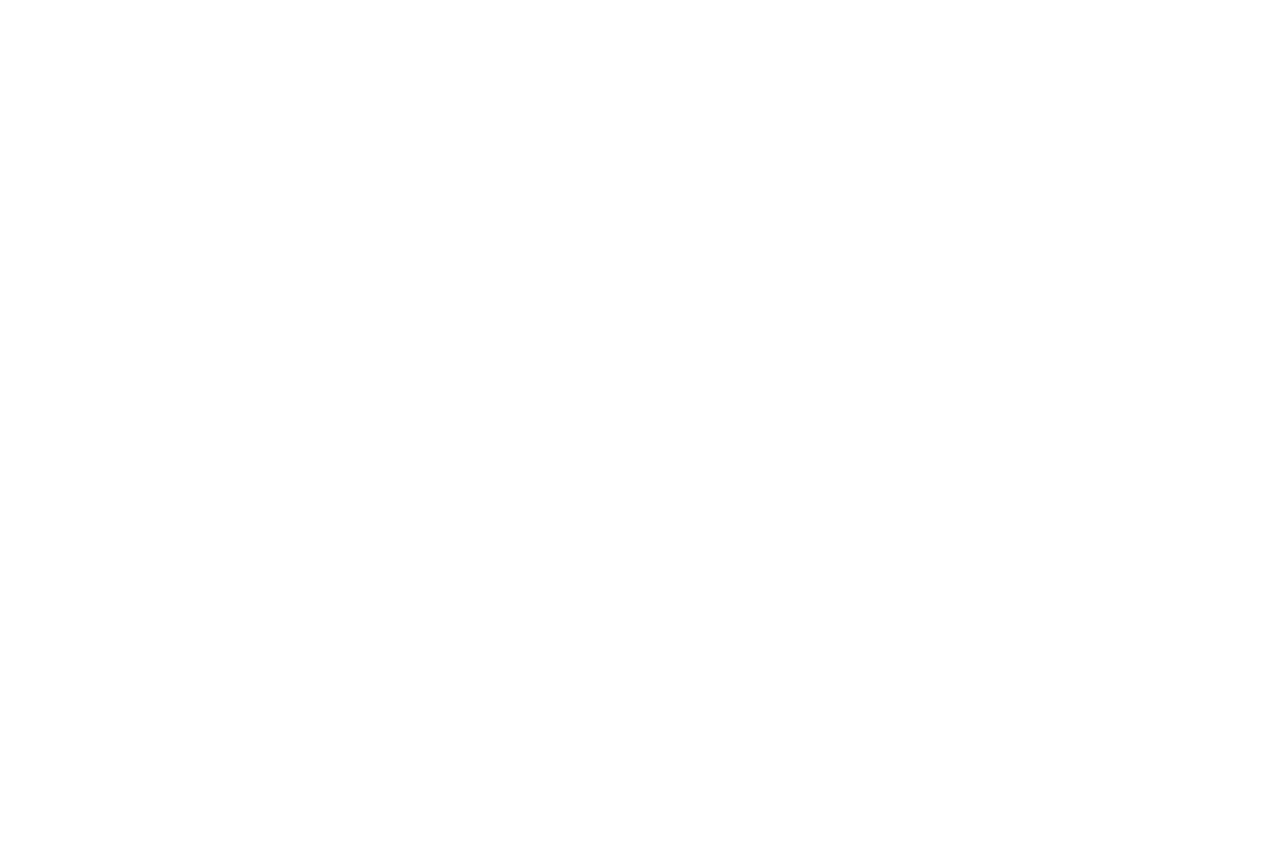
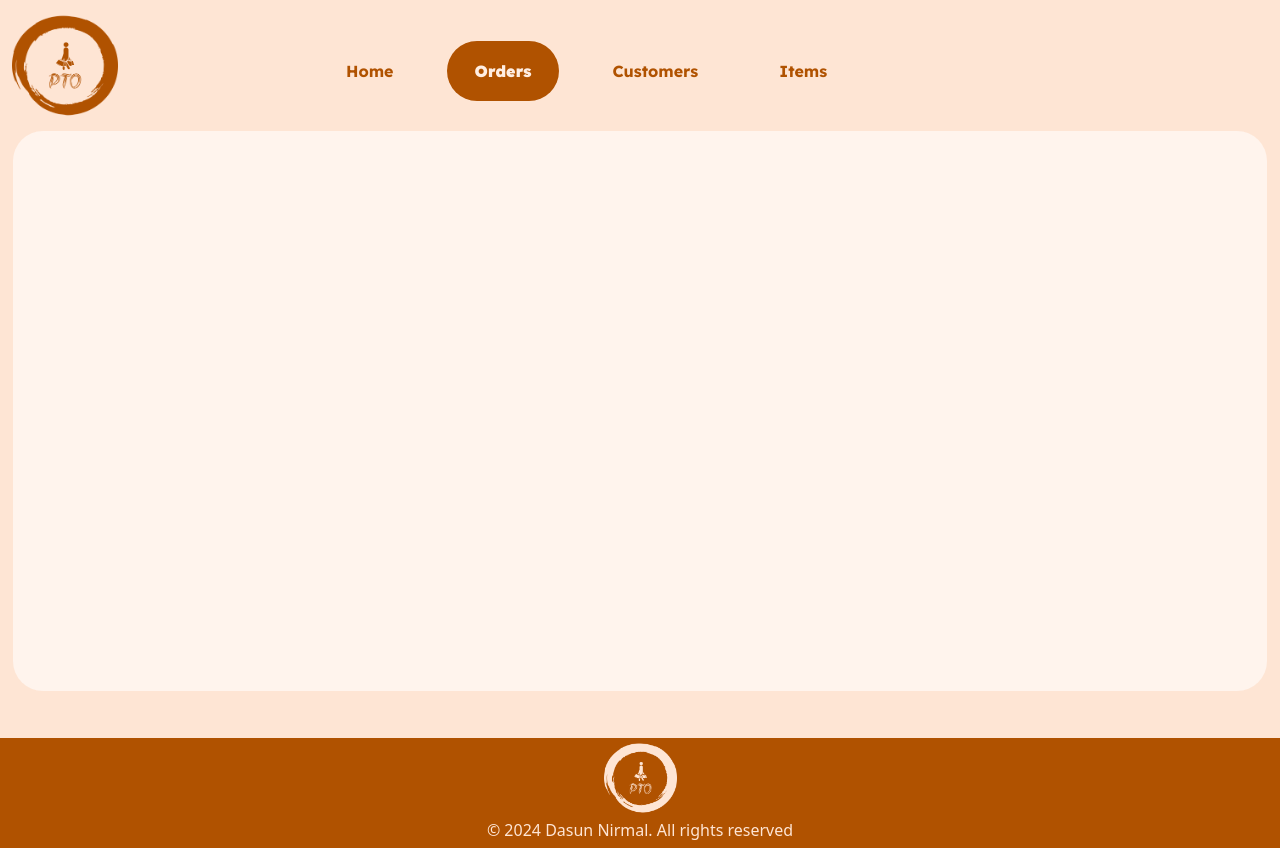
Before and after one commit to DasunNirmal/CSS-Assignment-06, a plain HTML site: page orders.html in a window 1280 px wide. Before the commit the page ends 800 px from the top, so only its background shows below. Drawn offline with nearby package versions, Linux system fonts and the light colour scheme.

Commit message:
orders page

```diff
--- a/orders.html
+++ b/orders.html
@@ -2,9 +2,128 @@
 <html lang="en">
 <head>
     <meta charset="UTF-8">
-    <title>Title</title>
+    <title>PTO</title>
+    <link rel="stylesheet" href="assets/normalize.css">
+    <meta name="description" content="POS">
+    <meta name="keywords" content="Dasun Nirmal Student of IJSE,learning to be a software engineer">
+    <meta name="author" content="Dasun Nirmal">
+    <meta name="viewport" content="width=device-width, initial-scale=1.0">
+    <link rel="stylesheet" href="assets/normalize.css">
+    <link rel="preconnect" href="https://fonts.googleapis.com">
+    <link rel="preconnect" href="https://fonts.gstatic.com" crossorigin>
+    <link href="https://fonts.googleapis.com/css2?family=Lexend:wght@100..900&display=swap" rel="stylesheet">
+    <link href="https://cdn.jsdelivr.net/npm/bootstrap@5.3.3/dist/css/bootstrap.min.css" rel="stylesheet" integrity="sha384-QWTKZyjpPEjISv5WaRU9OFeRpok6YctnYmDr5pNlyT2bRjXh0JMhjY6hW+ALEwIH" crossorigin="anonymous">
+
+    <style>
+        body {
+            background-color: #FEE5D4;
+        }
+        #nav-bar-tags>a {
+            margin-right: 25px; /* Adjust this value to set the space between anchor tags */
+            margin-top: 10px;
+            font-family: "Lexend", sans-serif;
+        }
+
+        #navbarNavAltMarkup {
+            position: sticky;
+            margin-left: 200px;
+            margin-right: 50px;
+        }
+
+        .current-page-button {
+            background-color: #B05200;
+            color: #FFEEE2;
+            padding: 18px 28px;
+            border-radius: 30px;
+            text-decoration: none;
+            font-weight: 1000;
+        }
+
+        .Home,
+        .Customers,
+        .Items {
+            display: inline-block;
+            color: #B05200;
+            padding: 18px 28px;
+            border-radius: 30px;
+            text-decoration: none;
+            margin-right: 25px; /* Adjust this value to set the space between anchor tags */
+            font-weight: 700;
+        }
+
+        .Home:hover,
+        .Customers:hover,
+        .Items:hover {
+            background-color: #B05200;
+            color: #FEE5D4;
+        }
+
+        footer {
+            height: 110px;
+            width: 100%;
+            color: #FEE5D4;
+            background-color: #B05200;
+            text-align: center;
+
+        }
+        footer>p {
+            margin-bottom: 8px;
+        }
+
+        #main-section {
+            width: 98vw;
+            height: 70vh;
+            background-color: #FFF4ED;
+            margin: auto;
+            border-radius: 30px;
+            padding: 20px; /* Add padding to prevent content from sticking to edges */
+        }
+
+        #container {
+            position: relative;
+            padding-bottom: 47px; /* Height of the footer */
+        }
+
+
+    </style>
+
 </head>
-<body>
+    <body>
+        <!--Hero section-->
+        <header  id="orders">
+            <nav class="navbar navbar-expand-lg bg-body-highlight">
+                <div class="container-fluid">
+                    <img class="float-left" src="/assets/icons/pto-high-resolution-logo-transparent%20(1).png" alt="Bootstrap" width="106" height="115">
+                    <button class="navbar-toggler" type="button" data-bs-toggle="collapse" data-bs-target="#navbarNavAltMarkup" aria-controls="navbarNavAltMarkup" aria-expanded="false" aria-label="Toggle navigation">
+                        <span class="navbar-toggler-icon"></span>
+                    </button>
+                    <div class="collapse navbar-collapse" id="navbarNavAltMarkup">
+                        <div class="navbar-nav" id="nav-bar-tags">
+                            <a class="Home" href="index.html#home">Home</a>
+                            <a class="current-page-button" href="#orders">Orders</a>
+                            <a class="Customers" href="#">Customers</a>
+                            <a class="Items" href="#">Items</a>
+                        </div>
+                    </div>
+                </div>
+            </nav>
+        </header>
 
-</body>
+        <!--Main Content-->
+        <main id="container">
+
+            <section id="main-section">
+
+            </section>
+
+        </main>
+
+        <!--Page Footer-->
+        <footer>
+            <img src="/assets/icons/pto-high-resolution-logo-transparent.png" alt="logo" width="73" height="80">
+            <p>© 2024 Dasun Nirmal. All rights reserved</p>
+        </footer>
+
+    <script src="https://cdn.jsdelivr.net/npm/bootstrap@5.3.3/dist/js/bootstrap.bundle.min.js" integrity="sha384-YvpcrYf0tY3lHB60NNkmXc5s9fDVZLESaAA55NDzOxhy9GkcIdslK1eN7N6jIeHz" crossorigin="anonymous"></script>
+    </body>
 </html>
```
